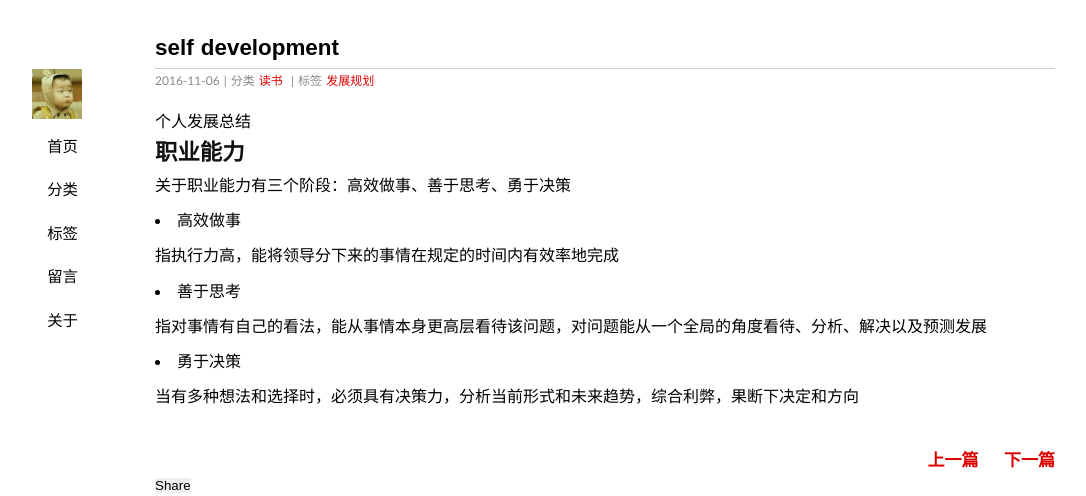
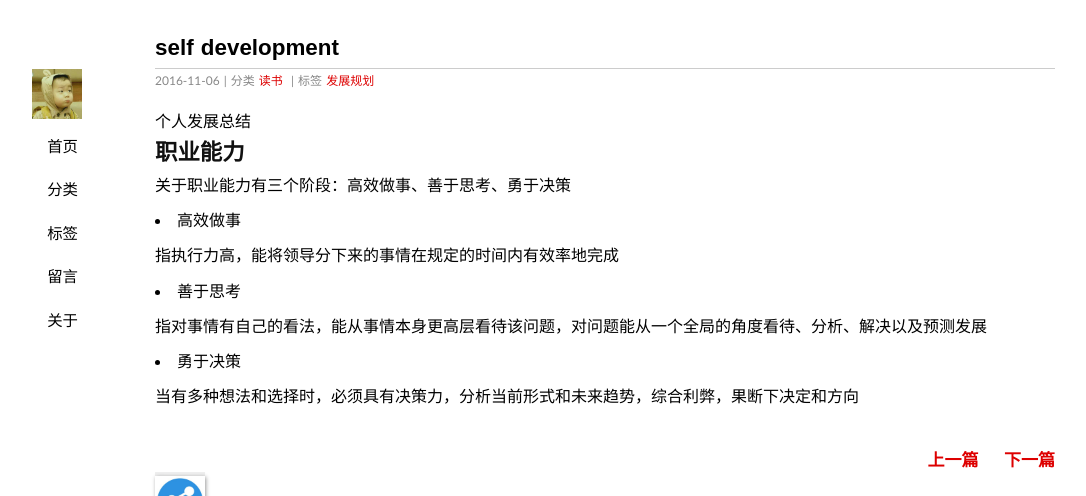
Before and after one commit to duyanghao/duyanghao.github.io, a Jekyll site: the page built from _posts/2016-11-6-self-development.md, in a window 1280 px wide, cut to the strip 0-496 px from the top of the page. Shown: the whole strip, without its empty margins (35-1121 px from the left). Built offline with Jekyll 4.4.1, drawn with Linux system fonts in a browser that asks for light colours; some web fonts are replaced; comment, search, counter and statistics services are not loaded.

Commit message:
Add share functions
Signed-off-by: duyanghao <1294057873@qq.com>

```diff
--- a/_includes/httpsshare.md
+++ b/_includes/httpsshare.md
@@ -3,4 +3,4 @@
 <!-- needsharebutton CSS file -->
 <link href="/media/css/needsharebutton.min.css" rel="stylesheet" />
 
-<button  class="btn btn-default need-share-button">Share</button>
+<button  class="btn btn-default need-share-button"><img src="/public/img/share.jpg" style="width:50px;height:50px;" alt="share" /></button>
```
Also changed, not shown: public/img/share.jpg (added).
